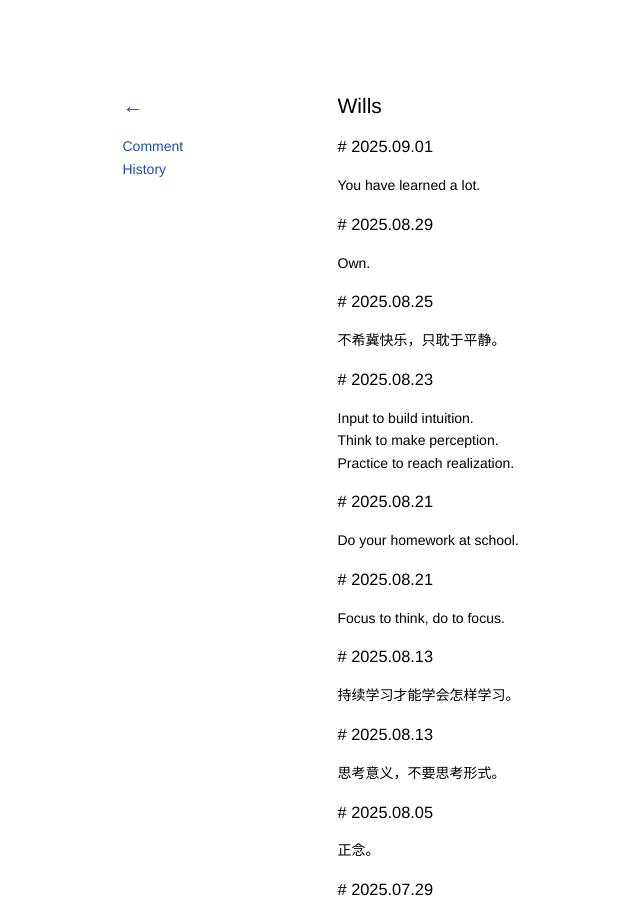
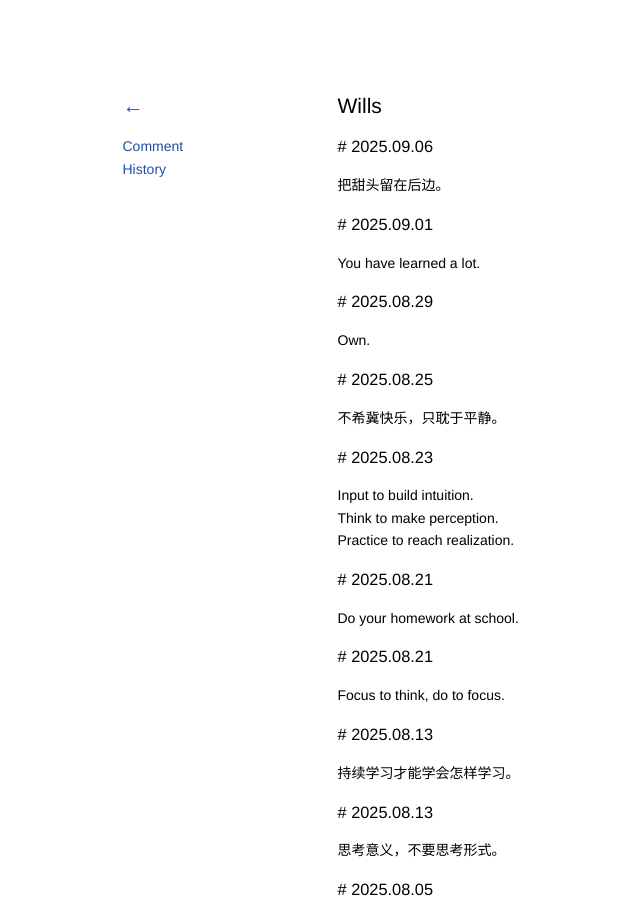
Before and after one commit to kidlj/awei, a Jekyll site: the page built from _wiki/wills.md, in a window 1280 px wide and 900 px high. Shown: the whole window, without its empty margins (10-650 px from the left). Built offline with Jekyll 4.4.1, drawn with Linux system fonts in a browser that asks for light colours.

Commit message:
update wills

```diff
--- a/_wiki/wills.md
+++ b/_wiki/wills.md
@@ -1,6 +1,10 @@
 ---
 title: Wills
 ---
+
+### 2025.09.06
+
+把甜头留在后边。
 
 ### 2025.09.01
 
```
